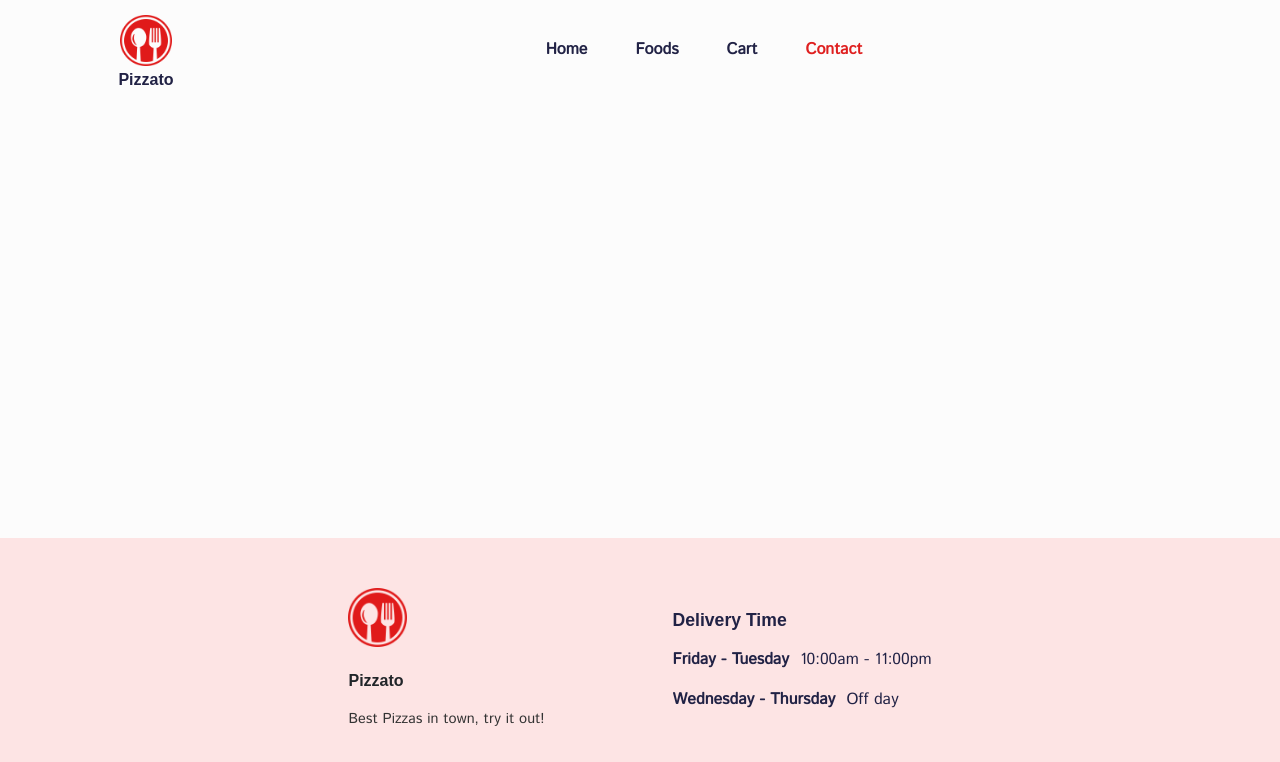
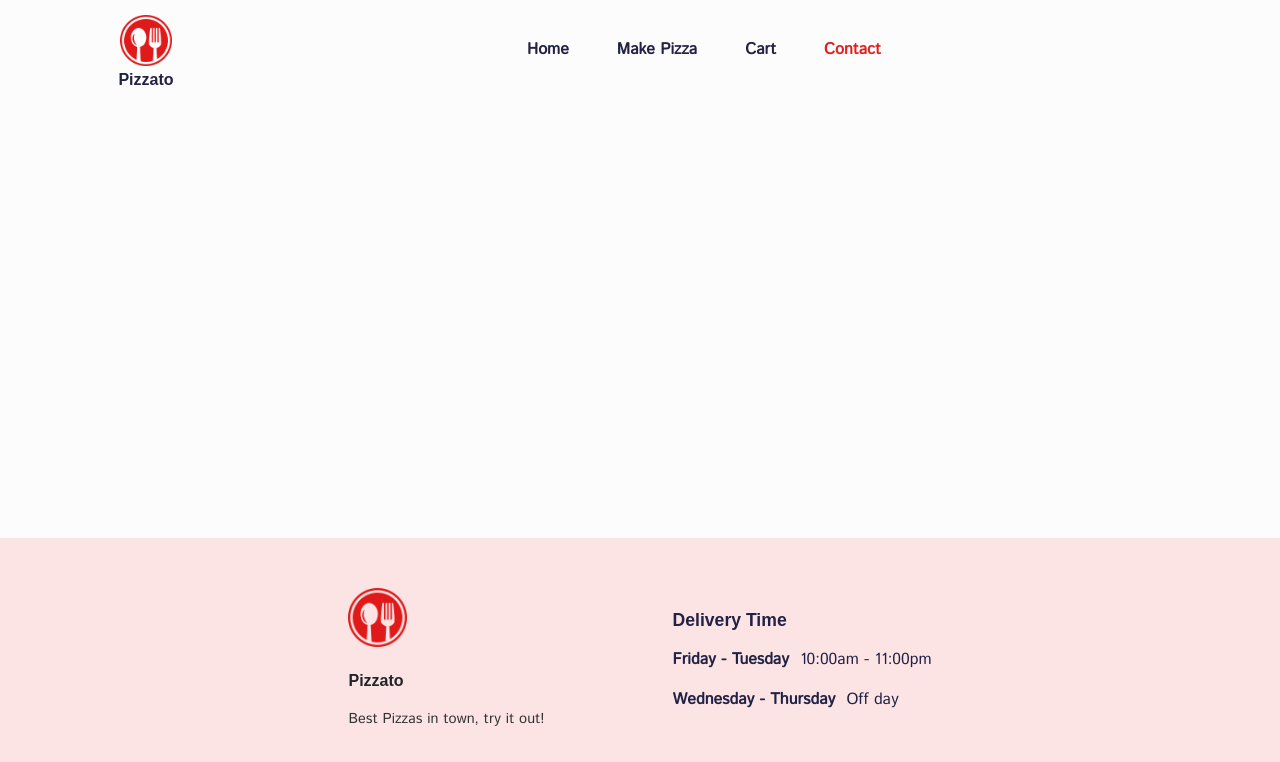
Before and after one commit to Ali-Sadeghi-Gh/web-project-front, a React (Create React App) app: page /contact in a window 1280 px wide. Shown: the top 762 px of the page. Built offline with nearby package versions, Linux system fonts and the light colour scheme; a web font is replaced by a local one.

Commit message:
remove color.css

```diff
--- a/src/components/Header/Header.jsx
+++ b/src/components/Header/Header.jsx
@@ -16,8 +16,8 @@ const nav__links = [
     path: "/home",
   },
   {
-    display: "Foods",
-    path: "/pizzas",
+    display: "Make Pizza",
+    path: "/makePizzas",
   },
   {
     display: "Cart",
--- a/src/routes/Routers.js
+++ b/src/routes/Routers.js
@@ -2,7 +2,7 @@ import React from "react";
 import { Routes, Route, Navigate } from "react-router-dom";
 
 import Home from "../pages/Home";
-import Pizzas from "../pages/Pizzas";
+import MakePizzas from "../pages/MakePizza";
 import Cart from "../pages/Cart";
 import Contact from "../pages/Contact";
 import NoPage from "../pages/NoPage";
@@ -15,7 +15,7 @@ const Routers = () => {
     <Routes>
       <Route path="/" element={<Navigate to="/home" />} />
       <Route path="/home" element={<Home />} />
-      <Route path="/pizzas" element={<Pizzas />} />
+      <Route path="/makePizzas" element={<MakePizzas />} />
       <Route path="/cart" element={<Cart />} />
       <Route path="/contact" element={<Contact />} />
       <Route path="/login" element={<Login />} />
```
Also changed, not shown: color.css (deleted, +0 -8 lines), src/pages/MakePizza.jsx (renamed from src/pages/Pizzas.jsx).
